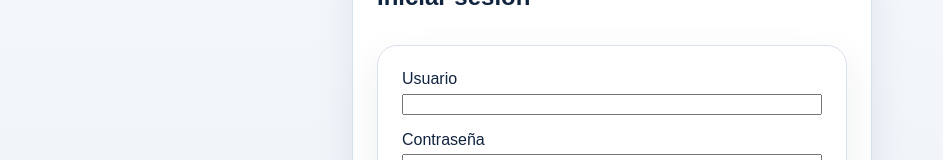
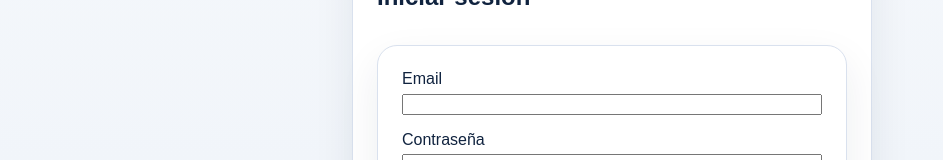
Before and after one commit to borjamarcosribes-ui/orion-cima-catalogo, a Next.js app: page /login in a window 1280 px wide. Shown: the part 273-433 px from the top of the page, without its empty margins (28-971 px from the left). Built offline with nearby package versions, Linux system fonts and the light colour scheme; no server answers.

Commit message:
fix: harden auth middleware and align login credentials

```diff
--- a/app/login/login-form.tsx
+++ b/app/login/login-form.tsx
@@ -10,7 +10,7 @@ type LoginFormProps = {
 
 export default function LoginForm({ callbackUrl }: LoginFormProps) {
   const searchParams = useSearchParams();
-  const [username, setUsername] = useState('');
+  const [email, setEmail] = useState('');
   const [password, setPassword] = useState('');
   const [error, setError] = useState<string | null>(null);
   const [isPending, startTransition] = useTransition();
@@ -26,7 +26,7 @@ export default function LoginForm({ callbackUrl }: LoginFormProps) {
     startTransition(async () => {
       try {
         const result = await signIn('credentials', {
-          username,
+          email,
           password,
           redirect: false,
           callbackUrl: resolvedCallbackUrl,
@@ -55,14 +55,14 @@ export default function LoginForm({ callbackUrl }: LoginFormProps) {
       <form onSubmit={handleSubmit}>
         <div style={{ display: 'grid', gap: '1rem' }}>
           <div style={{ display: 'grid', gap: '0.35rem' }}>
-            <label htmlFor="username">Usuario</label>
+            <label htmlFor="email">Email</label>
             <input
-              id="username"
-              name="username"
-              type="text"
-              autoComplete="username"
-              value={username}
-              onChange={(event) => setUsername(event.target.value)}
+              id="email"
+              name="email"
+              type="email"
+              autoComplete="email"
+              value={email}
+              onChange={(event) => setEmail(event.target.value)}
               disabled={isPending}
               required
             />
@@ -82,11 +82,7 @@ export default function LoginForm({ callbackUrl }: LoginFormProps) {
             />
           </div>
 
-          {error ? (
-            <p style={{ margin: 0 }}>
-              {error}
-            </p>
-          ) : null}
+          {error ? <p style={{ margin: 0 }}>{error}</p> : null}
 
           <div className="actions-row">
             <button type="submit" className="primary-button" disabled={isPending}>
--- a/auth.ts
+++ b/auth.ts
@@ -8,6 +8,7 @@ import { prisma } from '@/lib/prisma';
 type AppRole = 'ADMIN' | 'LECTURA';
 
 export const authOptions: NextAuthOptions = {
+  secret: process.env.NEXTAUTH_SECRET ?? process.env.AUTH_SECRET,
   session: {
     strategy: 'jwt',
   },
@@ -26,6 +27,7 @@ export const authOptions: NextAuthOptions = {
           typeof credentials?.email === 'string'
             ? credentials.email.trim().toLowerCase()
             : '';
+
         const password =
           typeof credentials?.password === 'string'
             ? credentials.password
@@ -52,6 +54,7 @@ export const authOptions: NextAuthOptions = {
         }
 
         const isValid = await bcrypt.compare(password, user.passwordHash);
+
         if (!isValid) {
           return null;
         }
@@ -76,9 +79,8 @@ export const authOptions: NextAuthOptions = {
     },
     async session({ session, token }) {
       if (session.user) {
-        (
-          session.user as typeof session.user & { role?: AppRole }
-        ).role = ((token as { role?: AppRole }).role ?? 'LECTURA') as AppRole;
+        (session.user as typeof session.user & { role?: AppRole }).role =
+          ((token as { role?: AppRole }).role ?? 'LECTURA') as AppRole;
       }
 
       return session;
--- a/docker-compose.yml
+++ b/docker-compose.yml
@@ -11,6 +11,8 @@ services:
       DATABASE_URL: ${DATABASE_URL}
       AUTH_SECRET: ${AUTH_SECRET}
       AUTH_URL: ${AUTH_URL}
+      NEXTAUTH_URL: ${NEXTAUTH_URL}
+      NEXTAUTH_SECRET: ${NEXTAUTH_SECRET}
       CRON_SECRET: ${CRON_SECRET}
       NOMENCLATOR_ZIP_URL: ${NOMENCLATOR_ZIP_URL}
       NOMENCLATOR_XML_PATH: ${NOMENCLATOR_XML_PATH}
```
Also changed, not shown: middleware.ts (+9 -12 lines).
